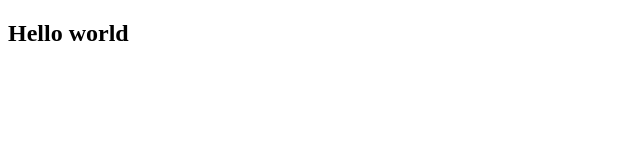
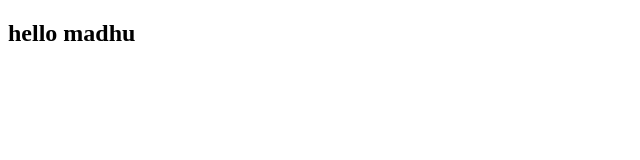
Before and after one commit to madhurabhujbal/simpleList-VueJS, a Vue app: page / in a window 1280 px wide. Shown: the top 160 px of the page, without its empty margins (0-640 px from the left). Built offline with nearby package versions, Linux system fonts and the light colour scheme.

Commit message:
Add data method and title in it to display on page

```diff
--- a/src/App.vue
+++ b/src/App.vue
@@ -1,13 +1,21 @@
 <template>
-  <h2>Hello world</h2>
+<div>
+  <h2>{{ title }}</h2>
+</div>
 </template>
 
 <script>
 
 export default {
   name: 'App',
-  components: {
+  data() {
+    return {
+      title: "hello madhu"
+    }
+  },
+  methods: {
   }
+
 }
 </script>
 
```
